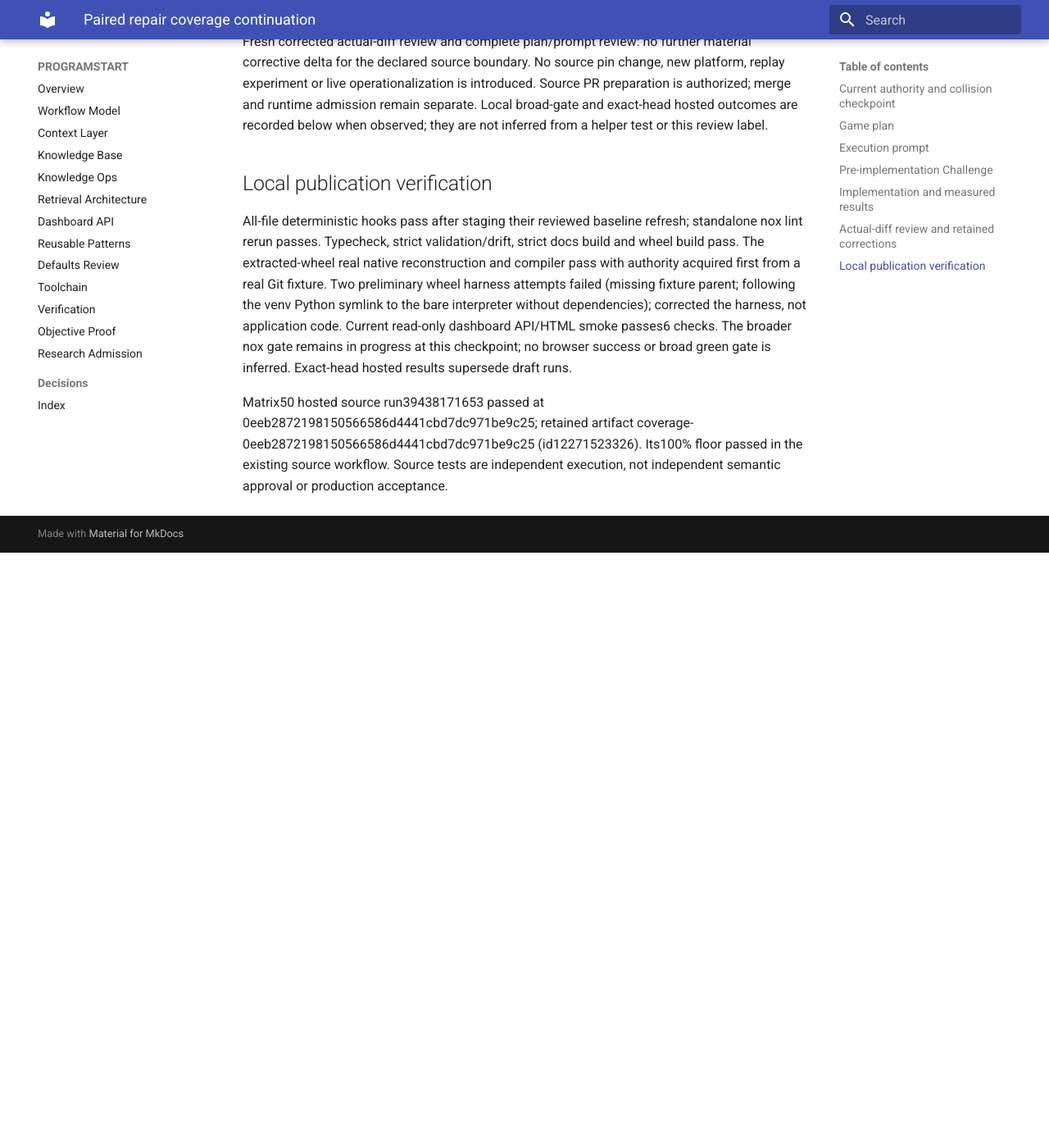
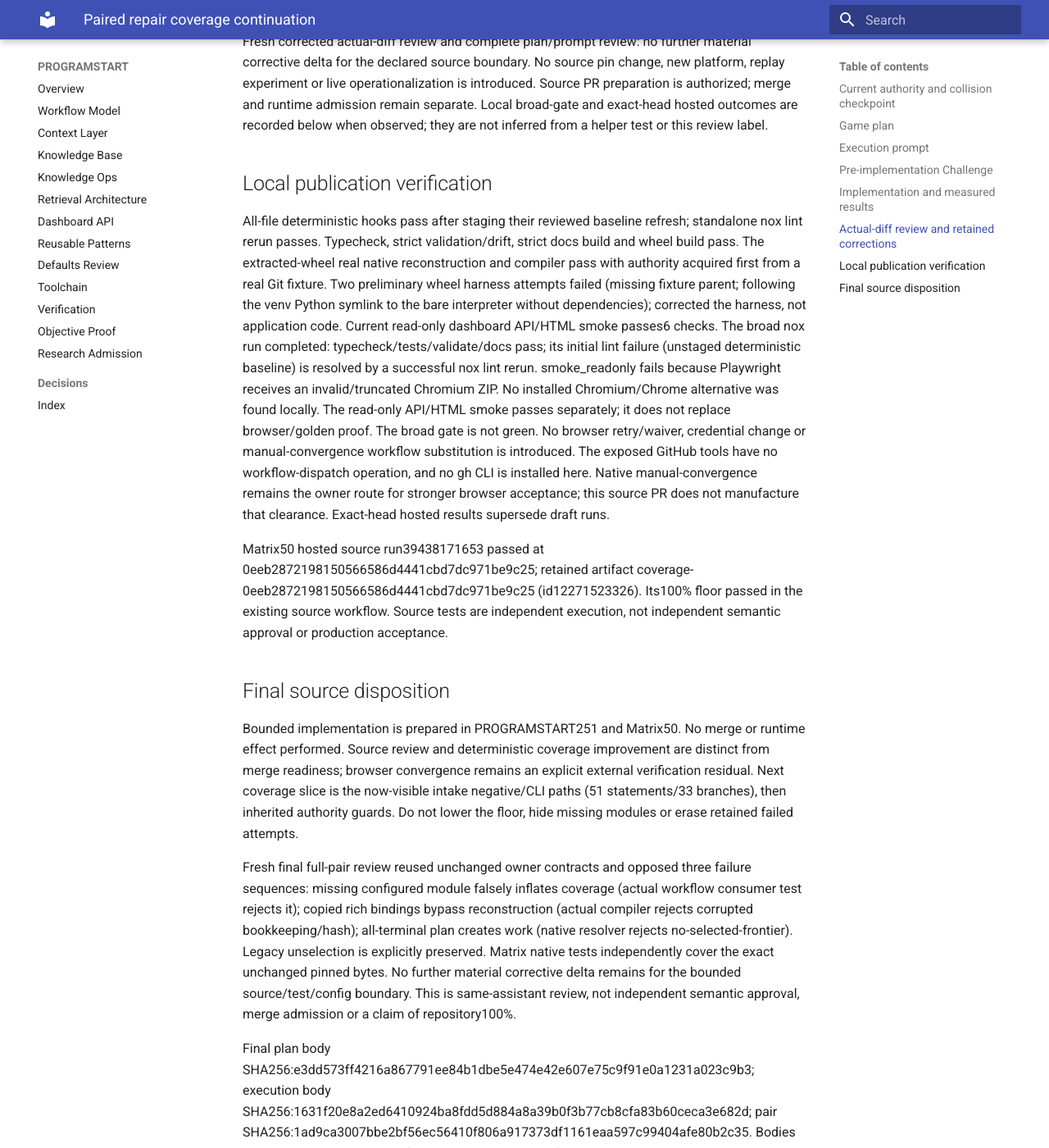
Before and after one commit to GrahamArdent/PROGRAMSTART, an MkDocs documentation site: the page built from docs/MATRIX_COVERAGE_REPAIR_2026-10-20.md, in a window 1280 px wide and 1400 px high, scrolled down 3340 px. Shown: the whole window at 82% size. Built offline with MkDocs 1.6.1 and Material for MkDocs 9.7.7, drawn with Linux system fonts in a browser that asks for light colours; before the commit the page ends 4014 px from its top, so only the background shows below that; some of the changed text lies outside the part shown.

Commit message:
docs: retain corrected coverage challenge and local gate disposition

```diff
--- a/docs/MATRIX_COVERAGE_REPAIR_2026-10-20.md
+++ b/docs/MATRIX_COVERAGE_REPAIR_2026-10-20.md
@@ -148,11 +148,41 @@ compiler pass with authority acquired first from a real Git fixture. Two prelimi
 wheel harness attempts failed (missing fixture parent; following the venv Python
 symlink to the bare interpreter without dependencies); corrected the harness,
 not application code. Current read-only dashboard API/HTML smoke passes6 checks.
-The broader nox gate remains in progress at this checkpoint; no browser success
-or broad green gate is inferred. Exact-head hosted results supersede draft runs.
+The broad nox run completed: typecheck/tests/validate/docs pass; its initial lint
+failure (unstaged deterministic baseline) is resolved by a successful nox lint
+rerun. smoke_readonly fails because Playwright receives an invalid/truncated
+Chromium ZIP. No installed Chromium/Chrome alternative was found locally. The
+read-only API/HTML smoke passes separately; it does not replace browser/golden
+proof. The broad gate is not green. No browser retry/waiver, credential change or
+manual-convergence workflow substitution is introduced. The exposed GitHub tools
+have no workflow-dispatch operation, and no gh CLI is installed here. Native
+manual-convergence remains the owner route for stronger browser acceptance; this
+source PR does not manufacture that clearance. Exact-head hosted results supersede
+draft runs.
 
 Matrix50 hosted source run39438171653 passed at
 0eeb2872198150566586d4441cbd7dc971be9c25; retained artifact
 coverage-0eeb2872198150566586d4441cbd7dc971be9c25 (id12271523326).
 Its100% floor passed in the existing source workflow. Source tests are independent
 execution, not independent semantic approval or production acceptance.
+
+## Final source disposition
+
+Bounded implementation is prepared in PROGRAMSTART251 and Matrix50. No merge or
+runtime effect performed. Source review and deterministic coverage improvement
+are distinct from merge readiness; browser convergence remains an explicit
+external verification residual. Next coverage slice is the now-visible intake
+negative/CLI paths (51 statements/33 branches), then inherited authority guards.
+Do not lower the floor, hide missing modules or erase retained failed attempts.
+
+Fresh final full-pair review reused unchanged owner contracts and opposed three
+failure sequences: missing configured module falsely inflates coverage (actual
+workflow consumer test rejects it); copied rich bindings bypass reconstruction
+(actual compiler rejects corrupted bookkeeping/hash); all-terminal plan creates
+work (native resolver rejects no-selected-frontier). Legacy unselection is
+explicitly preserved. Matrix native tests independently cover the exact unchanged
+pinned bytes. No further material corrective delta remains for the bounded
+source/test/config boundary. This is same-assistant review, not independent
+semantic approval, merge admission or a claim of repository100%.
+
+Final plan body SHA256:e3dd573ff4216a867791ee84b1dbe5e474e42e607e75c9f91e0a1231a023c9b3; execution body SHA256:1631f20e8a2ed6410924ba8fdd5d884a8a39b0f3b77cb8cfa83b60ceca3e682d; pair SHA256:1ad9ca3007bbe2bf56ec56410f806a917373df1161eaa597c99404afe80b2c35. Bodies are exact UTF8 substrings after their headings and before the next named heading above.
```
